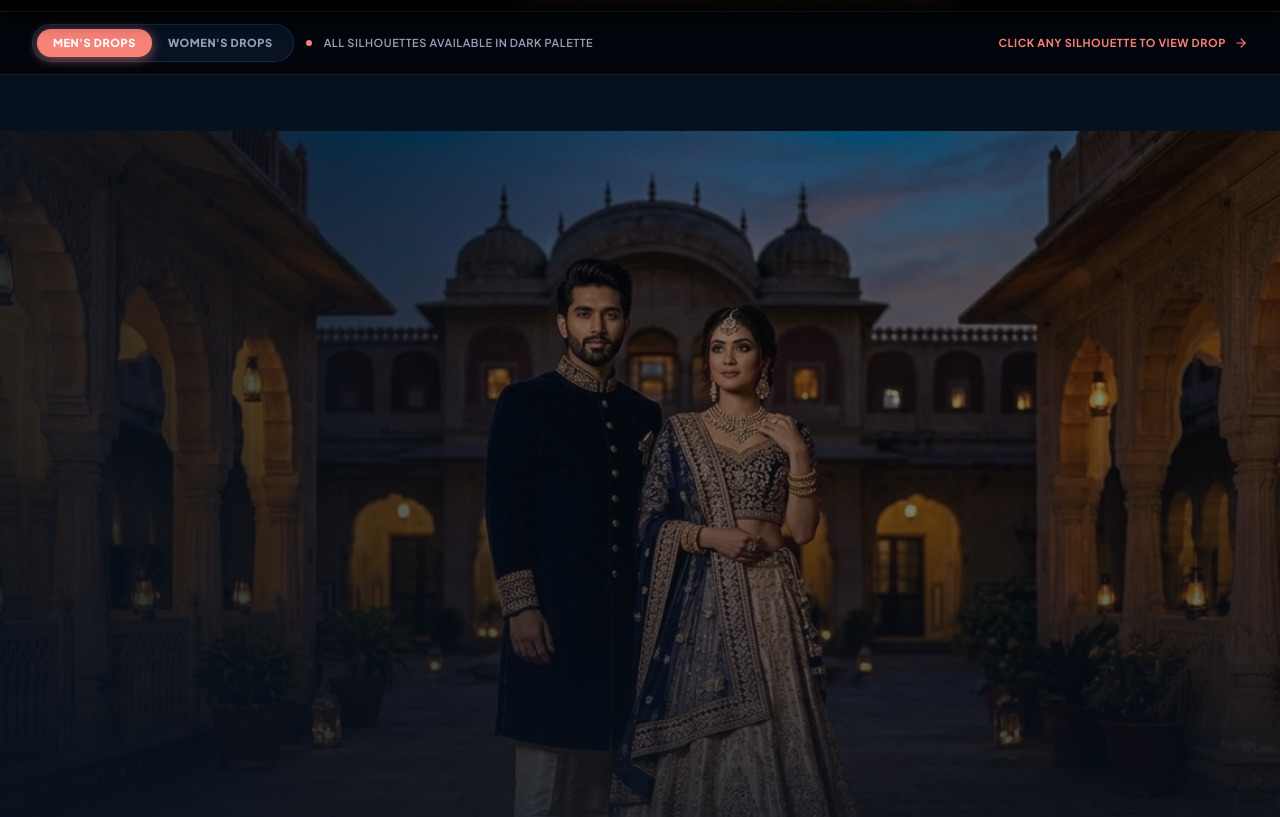
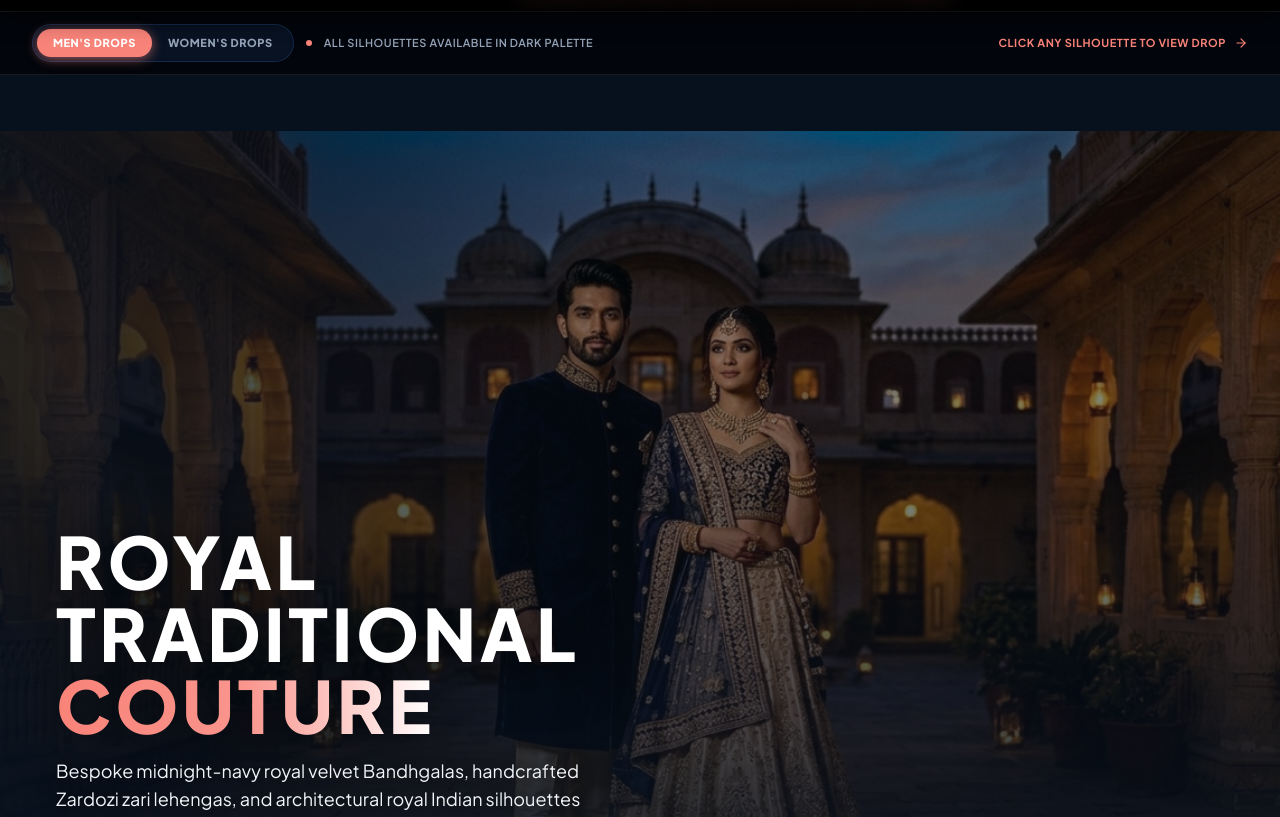
Before and after one commit to pranavavadhanula/trenzio-storefront, a React (Vite) app: page / in a window 1280 px wide. Shown: the part 1765-2582 px from the top of the page. Built offline with nearby package versions, Linux system fonts and the light colour scheme.

Commit message:
Position traditional couture image absolute full-bleed behind text overlay

```diff
--- a/src/components/TraditionalAttireShowcase.tsx
+++ b/src/components/TraditionalAttireShowcase.tsx
@@ -11,7 +11,7 @@ export const TraditionalAttireShowcase: React.FC = () => {
         <img
           src="/images/traditional_couture_banner.jpg"
           alt="Trevori Royal Traditional Couture - Men's and Women's Indian Heritage Wear"
-          className="w-full h-full object-cover object-[50%_25%] sm:object-center filter brightness-95 contrast-105"
+          className="absolute inset-0 w-full h-full object-cover object-[50%_20%] sm:object-center filter brightness-95 contrast-105"
         />
 
         {/* Cinematic Midnight Shading & Ambient Vignette Matching Dark Blue Website Theme */}
```
